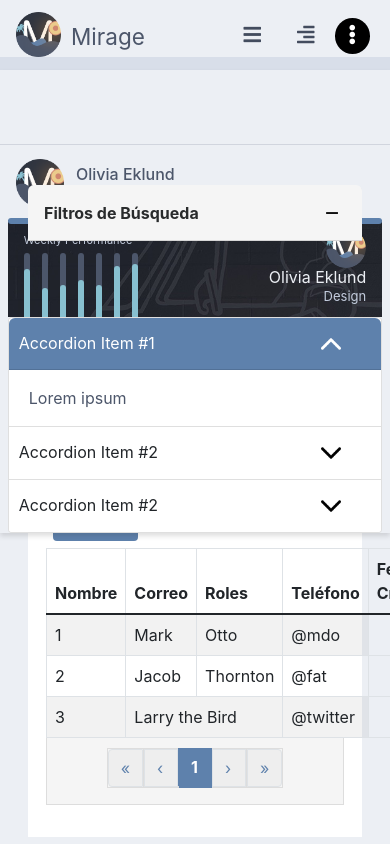
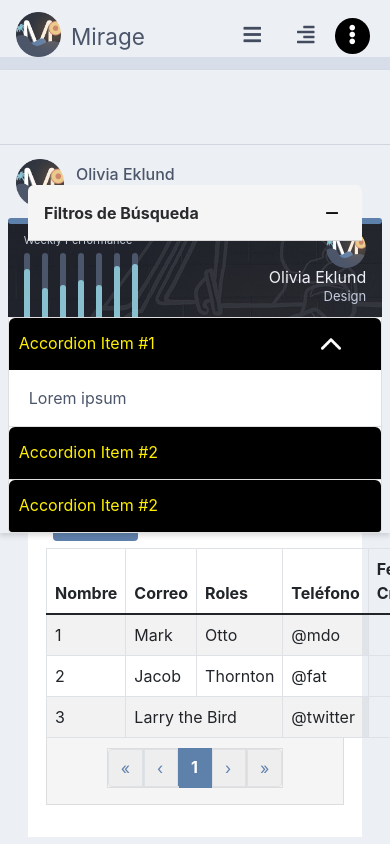
Before and after one commit to Linkhub-git/economysa-motor-front, a React (Create React App) app: page /Seguridad in a window 390 px wide. Both pictures are taken after a click on the link 352 px from the left and 36 px from the top of the page. Built offline with nearby package versions, Linux system fonts and the light colour scheme.

Commit message:
Solved a problem to change the styles in the accordion in the header mobile

```diff
--- a/src/components/Header/Header.css
+++ b/src/components/Header/Header.css
@@ -133,7 +133,14 @@
     position: relative;
     top: 12px;
 }
+.prueba .accordion .accordion-item .accordion-header{
+    background-color: #fff;
 
+}
+.prueba .accordion .accordion-item .accordion-header button{
+    background-color: #000;
+    color: #fff000;
+}
 @media only screen and (min-width: 992px){
     .headerMobile{
         display: none;
--- a/src/components/Header/HeaderMobile.js
+++ b/src/components/Header/HeaderMobile.js
@@ -48,6 +48,7 @@ function HeaderMobile() {
                         <span className='puestOHeaderHideSpanMobile'>Design</span>
                     </div>
                 </div>
+                <div className='prueba'>
                     <Accordion defaultActiveKey="0">
                         <Accordion.Item eventKey="0">
                             <Accordion.Header>Accordion Item #1</Accordion.Header>
@@ -70,6 +71,7 @@ function HeaderMobile() {
                     </Accordion>
                 </div>
             </div>
+        </div>
       </header>
     )
   };
```
Lines whose indentation alone changed are shown as unchanged.
